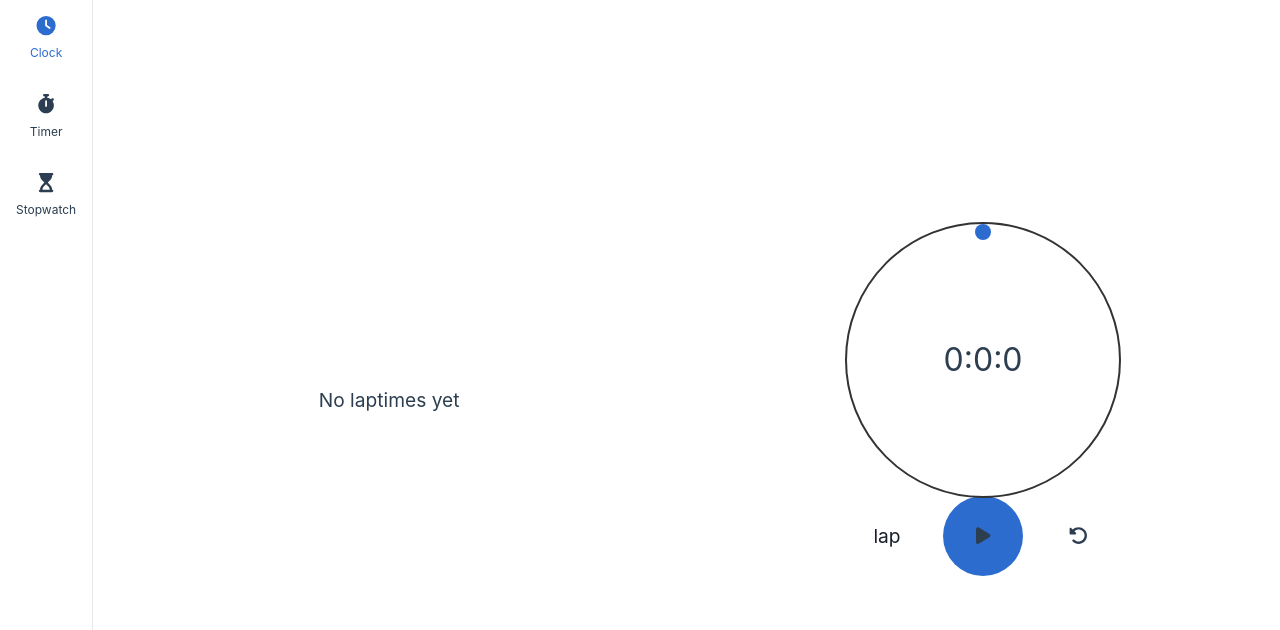
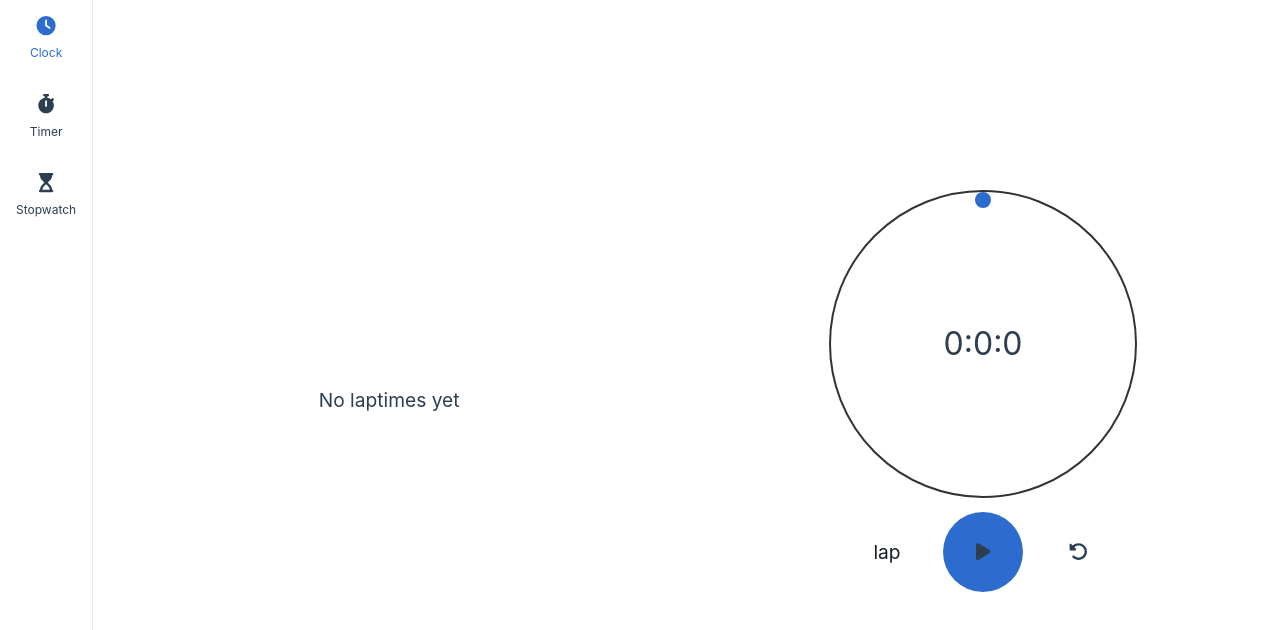
Before and after one commit to Klrfl/TellTime, a Vue app: page / in a window 1280 px wide. Both pictures are taken after a click on the button "Stopwatch". Shown: the top 630 px of the page. Built offline with nearby package versions, Linux system fonts and the light colour scheme.

Commit message:
style changes

```diff
--- a/src/components/TheStopwatch.vue
+++ b/src/components/TheStopwatch.vue
@@ -1,7 +1,7 @@
 <template>
   <div class="stopwatch">
-    <section class="display-container">
-      <span class="display" id="stopwatch-display">
+    <section class="stopwatch-display-container">
+      <span class="stopwatch-display">
         {{ minutes }}:{{ seconds }}:{{ miliSeconds }}
       </span>
     </section>
@@ -71,15 +71,15 @@ function lap() {
 }
 
 .stopwatch {
-  text-align: center;
   max-width: 50ch;
 }
 
-#stopwatch-display {
+.stopwatch-display {
+  text-align: center;
   font-size: 2rem;
 }
 
-.display-container {
+.stopwatch-display-container {
   outline: 2px solid #333;
   border-radius: 50%;
   aspect-ratio: 1 / 1;
@@ -90,7 +90,7 @@ function lap() {
   position: relative;
 }
 
-.display-container::after {
+.stopwatch-display-container::after {
   content: "";
   background: var(--accent);
   height: 1rem;
--- a/src/styles.css
+++ b/src/styles.css
@@ -76,6 +76,7 @@
 }
 
 .btn-container {
+  padding: 1rem;
   display: flex;
   gap: 1rem;
   justify-content: center;
```
